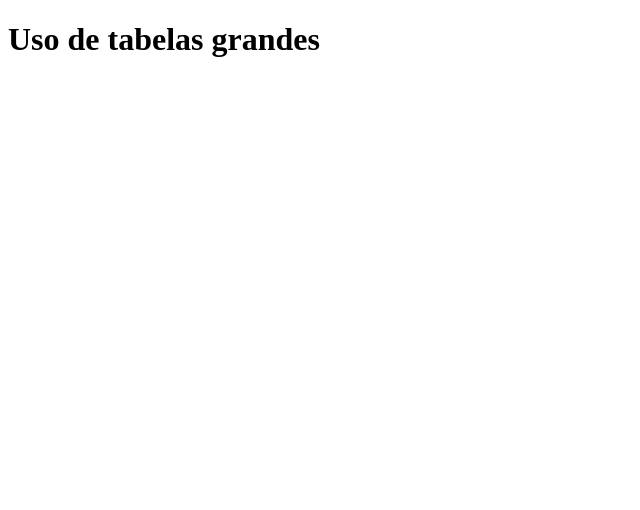
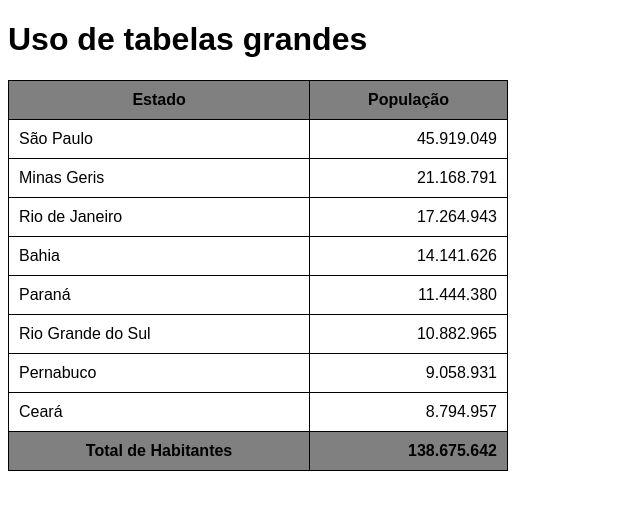
Before and after one commit to mauricesodre/html-css, a plain HTML site: page exercicios/ex023/tabela002.html in a window 1280 px wide. Shown: the whole page, without its empty margins (0-640 px from the left). Drawn offline with Linux system fonts and the light colour scheme.

Commit message:
Atualizei a tabela 2

```diff
--- a/exercicios/ex023/tabela002.html
+++ b/exercicios/ex023/tabela002.html
@@ -4,13 +4,91 @@
     <meta charset="UTF-8">
     <meta name="viewport" content="width=device-width, initial-scale=1.0">
     <title>Tabelas</title>
+    <style>
+        body {
+            font-family: Arial, Helvetica, sans-serif;
+        }
+
+        table {
+            width: 500px;
+            border-collapse: collapse;
+        }
+
+        td, th {
+            border: 1px solid black;
+            padding: 10px;
+        }
+
+        thead, tfoot {
+            background-color: gray;
+        }
+        td.num {
+            text-align: right;
+        }
+    </style>
 </head>
 <body>
     <h1>Uso de tabelas grandes</h1>
     <!--
         ANATOMIA PARA TABELA GRANDES
         TABLE
+            THEAD
+                TR TD TH
+            TBODY
+                TR TD TH
+            TFOOT
+                TR TD TH
+    -->
+    <table>
+        <thead>
+            <tr>
+                <th>Estado</th>
+                <th>População</th>
+            </tr>
+        </thead>
+        <tbody>
+            <tr>
+                <td>São Paulo</td>
+                <td class="num">45.919.049</td>
+            </tr>
+            <tr>
+                <td>Minas Geris</td>
+                <td class="num">21.168.791</td>
+            </tr>
+            <tr>
+                <td>Rio de Janeiro</td>
+                <td class="num">17.264.943</td>
+            </tr>
+            <tr>
+                <td>Bahia</td>
+                <td class="num">14.141.626</td>
+            </tr>
+            <tr>
+                <td>Paraná</td>
+                <td class="num">11.444.380</td>
+            </tr>
+            <tr>
+                <td>Rio Grande do Sul</td>
+                <td class="num">10.882.965</td>
+            </tr>
+            <tr>
+                <td>Pernabuco</td>
+                <td class="num">9.058.931</td>
+            </tr>
+            <tr>
+                <td>Ceará</td>
+                <td class="num">8.794.957</td>
+            </tr>
 
-    -->
+        </tbody>
+        <tfoot>
+            <tr>
+                <th>Total de Habitantes</th>
+                <td class="num"><strong>138.675.642</strong></td>
+            </tr>
+
+        </tfoot>
+    </table>
+
 </body>
 </html>
```
